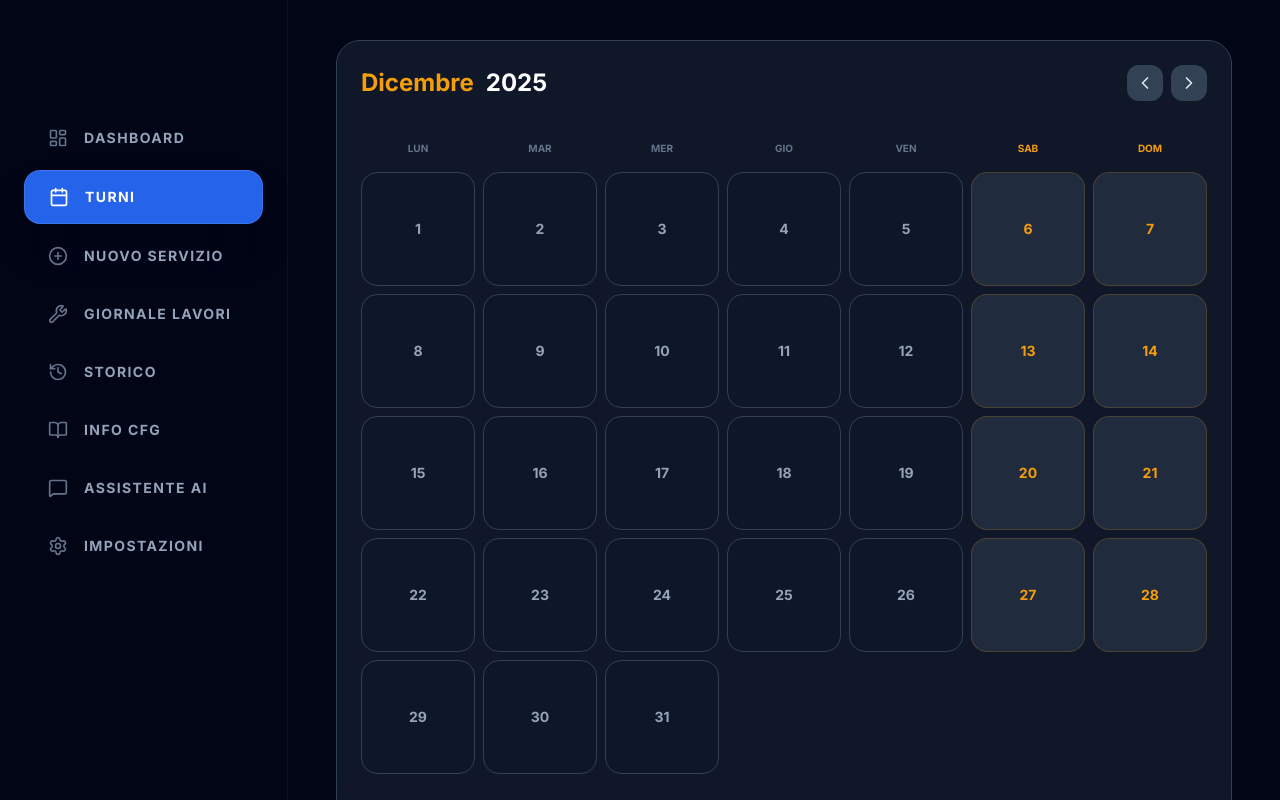
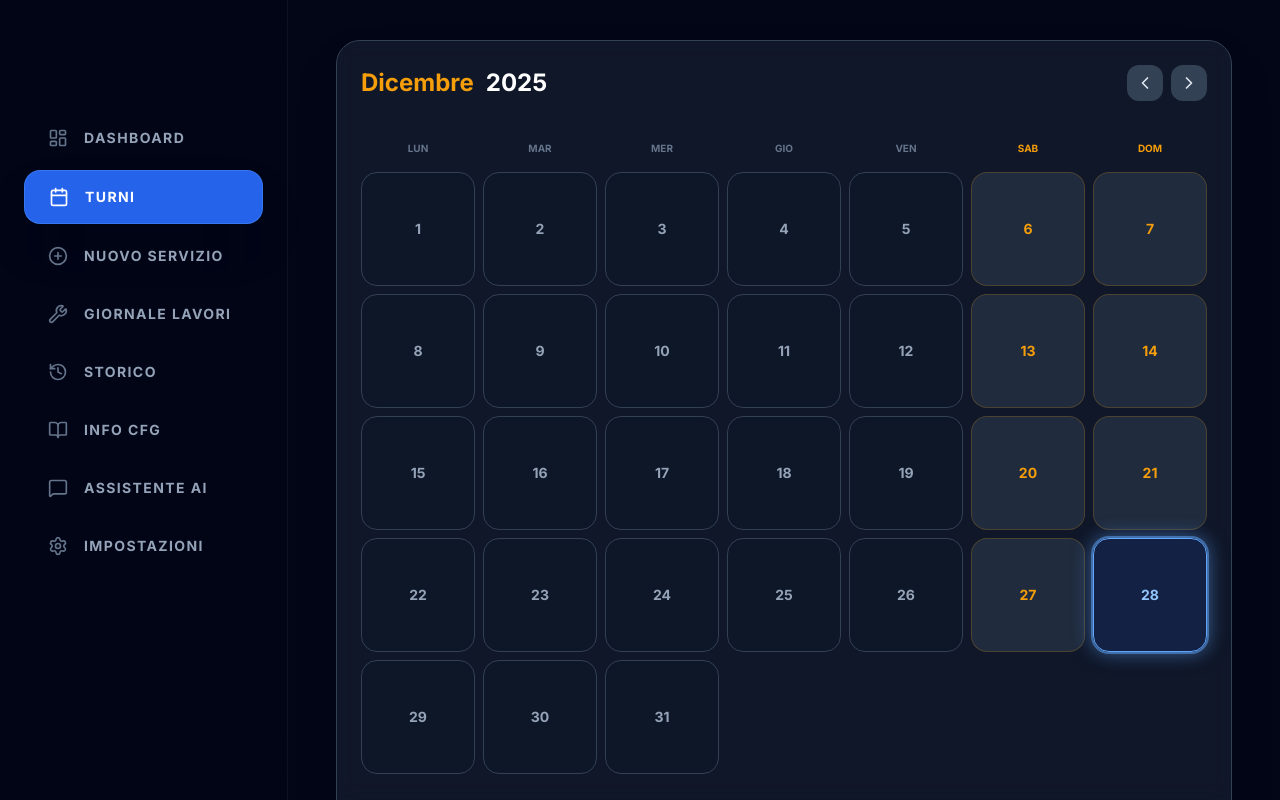
Before and after one commit to Iviolo/marinalog, a React (Vite) app: page / in a window 1280 px wide. Both pictures are taken after a click on the button "TURNI". Built offline with nearby package versions, Linux system fonts and the light colour scheme.

Commit message:
[dyad] Evidenziato il giorno corrente nel calendario - wrote 1 file(s)

```diff
--- a/components/CalendarView.tsx
+++ b/components/CalendarView.tsx
@@ -1,4 +1,3 @@
-
 import React, { useState } from 'react';
 import { AppState, LogEntry, LogType } from '../types';
 import { ChevronLeft, ChevronRight, Info, Plus } from 'lucide-react';
@@ -20,6 +19,9 @@ const CalendarView: React.FC<CalendarViewProps> = ({ state, onAddEntry }) => {
   const year = currentDate.getFullYear();
   const month = currentDate.getMonth();
   const monthName = currentDate.toLocaleString('it-IT', { month: 'long' });
+
+  const today = new Date();
+  const todayStr = `${today.getFullYear()}-${String(today.getMonth() + 1).padStart(2, '0')}-${String(today.getDate()).padStart(2, '0')}`;
 
   const days = [];
   const startOffset = (firstDayOfMonth(year, month) + 6) % 7; // Adjust to start Monday
@@ -94,6 +96,8 @@ const CalendarView: React.FC<CalendarViewProps> = ({ state, onAddEntry }) => {
         {days.map((day, i) => {
             if (day === null) return <div key={i} className="aspect-square opacity-0"></div>;
 
+            const dStr = `${year}-${String(month + 1).padStart(2, '0')}-${String(day).padStart(2, '0')}`;
+            const isToday = dStr === todayStr;
             const entry = getEntryForDay(day);
             const isWeekend = (i % 7) === 5 || (i % 7) === 6;
             const styles = entry ? getTypeStyles(entry.type) : null;
@@ -103,12 +107,14 @@ const CalendarView: React.FC<CalendarViewProps> = ({ state, onAddEntry }) => {
                     key={i}
                     onClick={() => handleDayClick(day)}
                     className={`aspect-square relative rounded-xl lg:rounded-2xl flex flex-col items-center justify-center transition-all group overflow-hidden border cursor-pointer
-                        ${entry
+                        ${isToday
+                            ? 'border-blue-400 ring-2 ring-blue-400/50 shadow-[0_0_20px_rgba(96,165,250,0.6)] bg-blue-900/30' // Stile per oggi
+                            : entry
                             ? `${styles?.bg} ${styles?.border} shadow-[0_0_15px_rgba(0,0,0,0.3)]`
                             : (isWeekend ? 'bg-slate-700/50 border-gold-500/20 hover:border-gold-500/50' : 'bg-slate-900/30 border-slate-700 hover:border-slate-500')
                         }`}
                 >
-                    <span className={`text-xs lg:text-sm font-bold ${entry ? 'text-white' : (isWeekend ? 'text-gold-500' : 'text-slate-400')}`}>
+                    <span className={`text-xs lg:text-sm font-bold ${isToday ? 'text-blue-300' : entry ? 'text-white' : (isWeekend ? 'text-gold-500' : 'text-slate-400')}`}>
                         {day}
                     </span>
 
```
